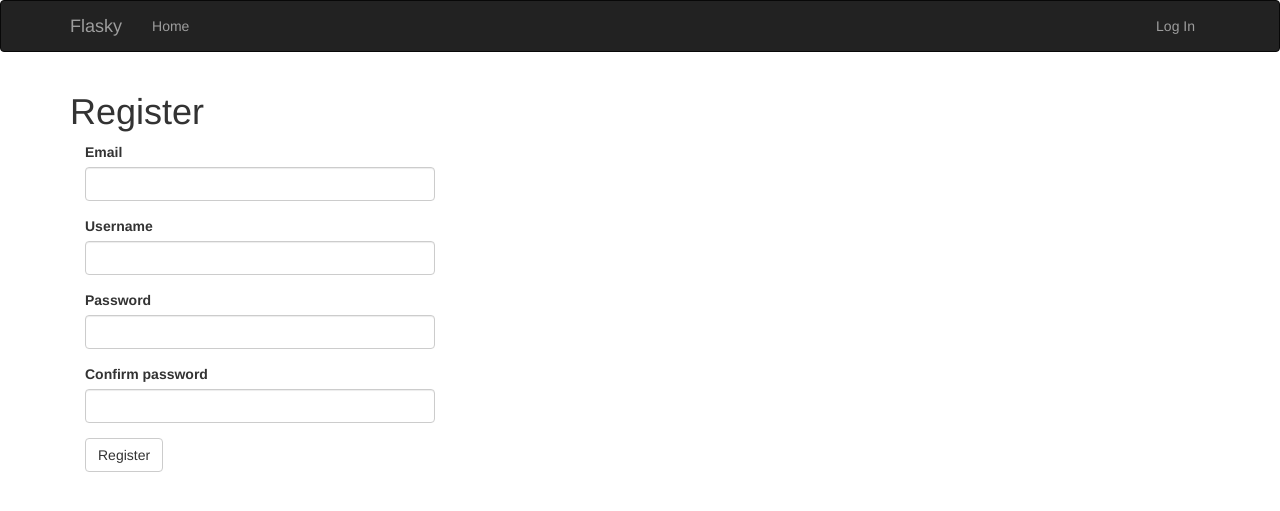
After one commit to ParkKu/Flask-Web-learning, a Flask app: page /auth/register in a window 1280 px wide. The commit adds this page. Shown: the top 511 px of the page. Run offline with Flask 2, Linux system fonts and the light colour scheme; some libraries are stand-ins or nearby versions.

Commit message:
use register

```diff
--- a/app/auth/forms.py
+++ b/app/auth/forms.py
@@ -1,6 +1,8 @@
 from flask_wtf import Form
 from wtforms import StringField, PasswordField, BooleanField, SubmitField
-from wtforms.validators import Required, Length, Email
+from wtforms.validators import Required, Length, Email, Regexp, EqualTo
+from wtforms import ValidationError
+from ..models import User
 
 class LoginForm(Form):
 	email = StringField('Email', validators=[Required(), Length(1, 64),
@@ -8,3 +10,24 @@ class LoginForm(Form):
 	password = PasswordField('Password', validators=[Required()])
 	remember_me = BooleanField('Keep me logged in')
 	submit = SubmitField('Log In')
+
+
+class RegistrationForm(Form):
+	email = StringField('Email', validators=[Required(), Length(1, 64),
+											Email()])
+	username = StringField('Username', validators=[
+		Required(), Length(1 ,64), Regexp('^[A-Za-z][A-Za-z0-9_.]*$', 0,
+										  'Usernames must have only letters,'
+										  'numbers, dots or underscores')])
+	password = PasswordField('Password', validators=[
+		Required(), EqualTo('password2', message='Passwords must match.')])
+	password2 = PasswordField('Confirm password', validators=[Required()])
+	submit = SubmitField('Register')
+
+	def validate_email(self, field):
+		if User.query.filter_by(email=field.data).first():
+			raise ValidationError('Email already registered.')
+
+	def validate_username(self, field):
+		if User.query.filter_by(username=field.data).first():
+			raise ValidationError('Username already in use.')
--- a/app/auth/views.py
+++ b/app/auth/views.py
@@ -1,10 +1,14 @@
 #!/user/bin/env python
 #-*- coding: utf-8 -*-
 from flask import render_template, redirect, request, url_for, flash
-from flask_login import login_user, logout_user, login_required
+from flask_login import login_user, logout_user, login_required, \
+	current_user
 from . import auth
 from ..models import User
-from .forms import LoginForm
+from .forms import LoginForm, RegistrationForm
+from ..email import send_email
+from .. import db
+
 
 @auth.route('/login', methods=['GET', 'POST'])
 def login():
@@ -23,3 +27,16 @@ def logout():
 	logout_user()
 	flash('You have been logged out.')
 	return redirect(url_for('main.index'))
+
+
+@auth.route('/register', methods=['GET', 'POST'])
+def register():
+	form  = RegistrationForm()
+	if form.validate_on_submit():
+		user = User(email=form.email.data,
+					username=form.username.data,
+					password=form.password.data)
+		db.session.add(user)
+		flash('You can now login.')
+		return redirect(url_for('auth.login'))
+	return render_template('auth/register.html', form=form)
--- a/app/templates/auth/login.html
+++ b/app/templates/auth/login.html
@@ -9,5 +9,7 @@
 </div>
 <div class="col-md-4">
 	{{ wtf.quick_form(form) }}
+	<br>
+	<p>New user? <a href="{{ url_for('auth.register') }}">Click here to register</a>.</p>
 </div>
 {% endblock %}
--- /dev/null
+++ b/app/templates/auth/register.html
@@ -0,0 +1,13 @@
+{% extends "base.html" %}
+{% import "bootstrap/wtf.html" as wtf %}
+
+{% block title %}Flasky - Register{% endblock %}
+
+{% block page_content %}
+<div class="page_header">
+	<h1>Register</h1>
+</div>
+<div class="col-md-4">
+	{{ wtf.quick_form(form) }}
+</div>
+{% endblock %}
```
Also changed, not shown: data-dev.sqlite, 2 other files.
